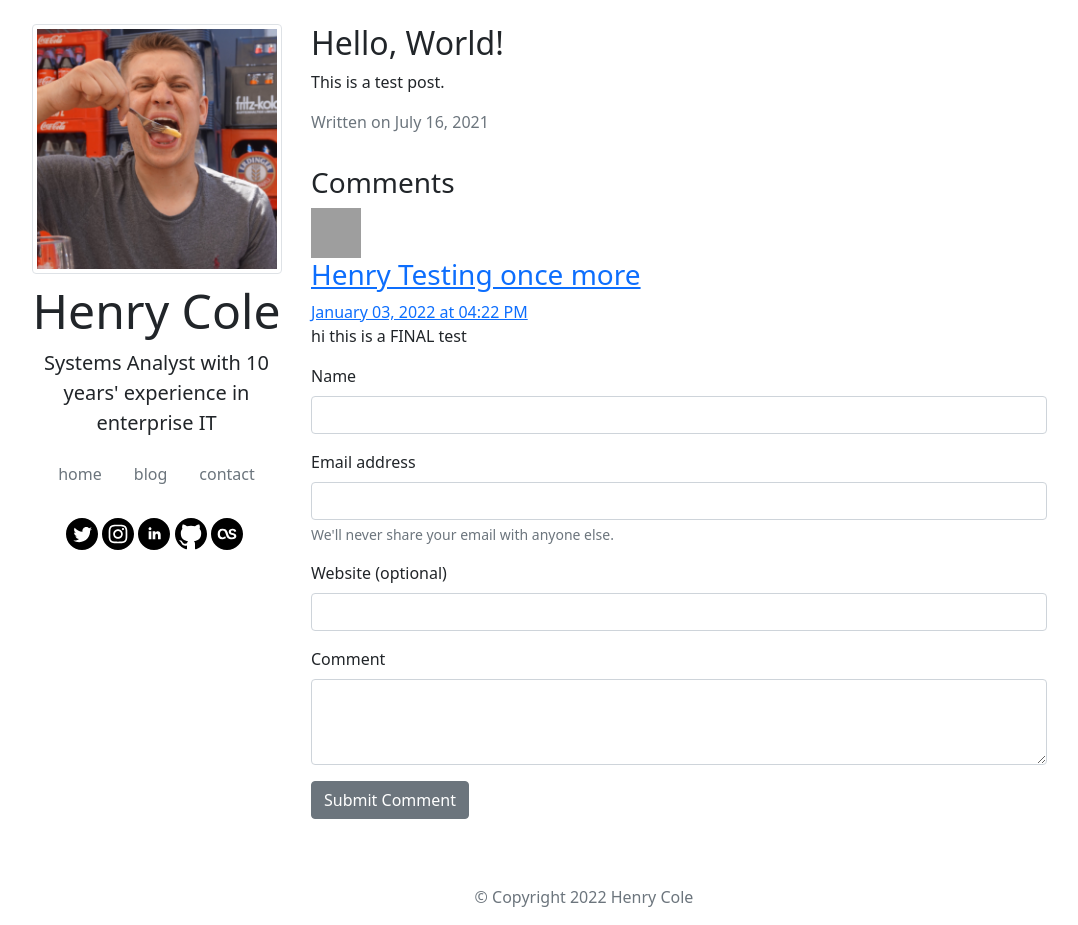
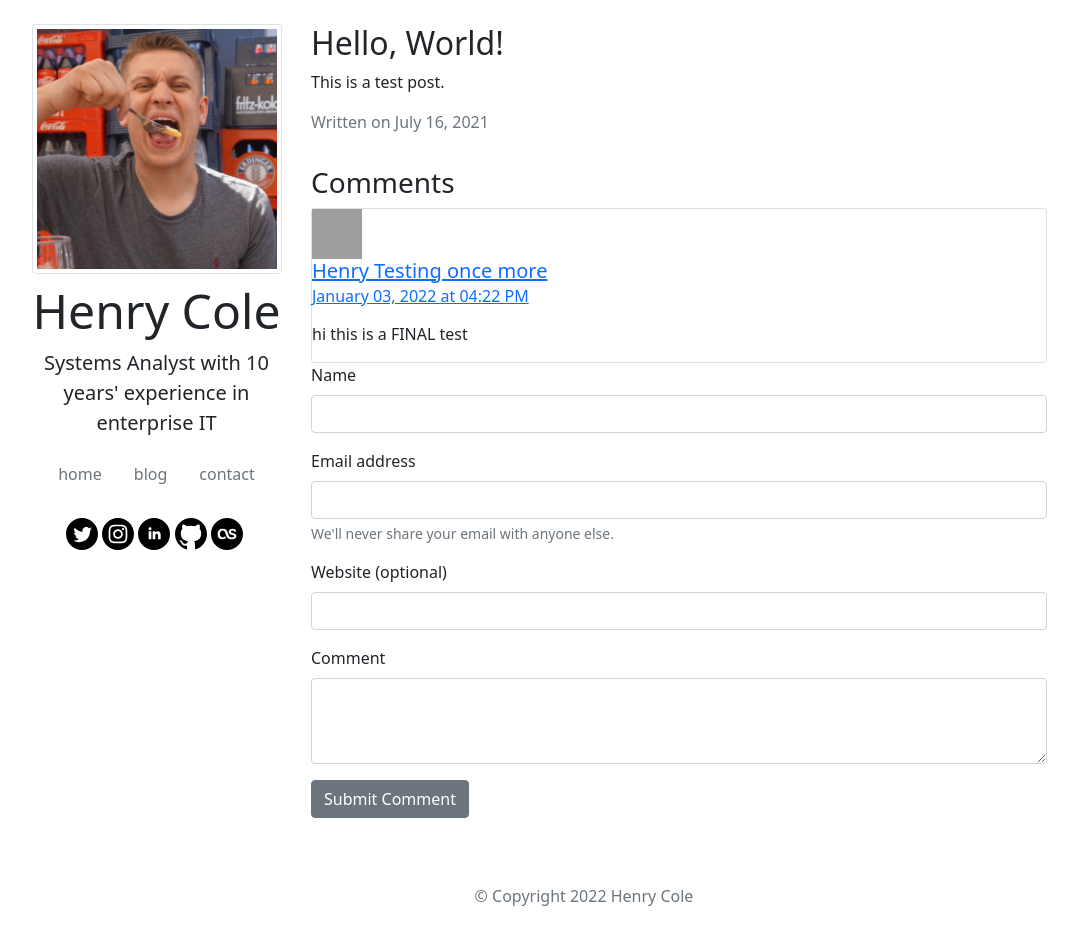
Before and after one commit to hcuk94/henry-personal-website, a Jekyll site: the page built from _posts/2021-07-16-Hello-World.md, in a window 1280 px wide and 925 px high. Shown: the whole window, without its empty margins (56-1134 px from the left). Built offline with Jekyll 4.4.1, drawn with Linux system fonts in a browser that asks for light colours; grey boxes are pictures that could not be loaded.

Commit message:
comment styling changes

```diff
--- a/_includes/comment.html
+++ b/_includes/comment.html
@@ -1,4 +1,6 @@
-<article id="comment{{ include.index }}" class="js-comment comment" itemprop="comment" itemscop itemtype="http://schema.org/Comment">
+<link href="https://cdn.jsdelivr.net/npm/bootstrap@5.0.2/dist/css/bootstrap.min.css" rel="stylesheet" integrity="sha384-EVSTQN3/azprG1Anm3QDgpJLIm9Nao0Yz1ztcQTwFspd3yD65VohhpuuCOmLASjC" crossorigin="anonymous">
+
+<article id="comment{{ include.index }}" class="js-comment comment card" itemprop="comment" itemscop itemtype="http://schema.org/Comment">
     <div class="comment__avatar-wrapper">
       {% if include.avatar %}
         <img class="comment__avatar" src="{{ include.avatar }}" alt="{{ include.name }}" height="50" width="50">
@@ -7,20 +9,20 @@
       {% endif %}
     </div>
     <div class="comment__content-wrapper">
-      <h3 class="comment__author" itemprop="author" itemscope itemtype="http://schema.org/Person">
+      <h5 class="comment__author card-title" itemprop="author" itemscope itemtype="http://schema.org/Person">
         {% unless include.url == blank %}
           <a rel="nofollow" href="{{ include.url }}"><span itemprop="name">{{ include.name }}</span></a>
         {% else %}
           <span itemprop="name">{{ include.name }}</span>
         {% endunless %}
-      </h3>
-      <div class="comment__date">
+      </h5>
+      <h6 class="comment__date card-subtitle mb-2 text-muted">
         {% if include.date %}
           {% if include.index %}<a href="#comment{{ include.index }}" itemprop="url">{% endif %}
           <time datetime="{{ include.date | date_to_xmlschema }}" itemprop="datePublished">{{ include.date | date: "%B %d, %Y at %I:%M %p" }}</time>
           {% if include.index %}</a>{% endif %}
         {% endif %}
-      </div>
-      <div itemprop="text">{{ include.message | markdownify }}</div>
+          </h6>
+      <p itemprop="text" class="card-text">{{ include.message | markdownify }}</p>
     </div>
   </article>
```
